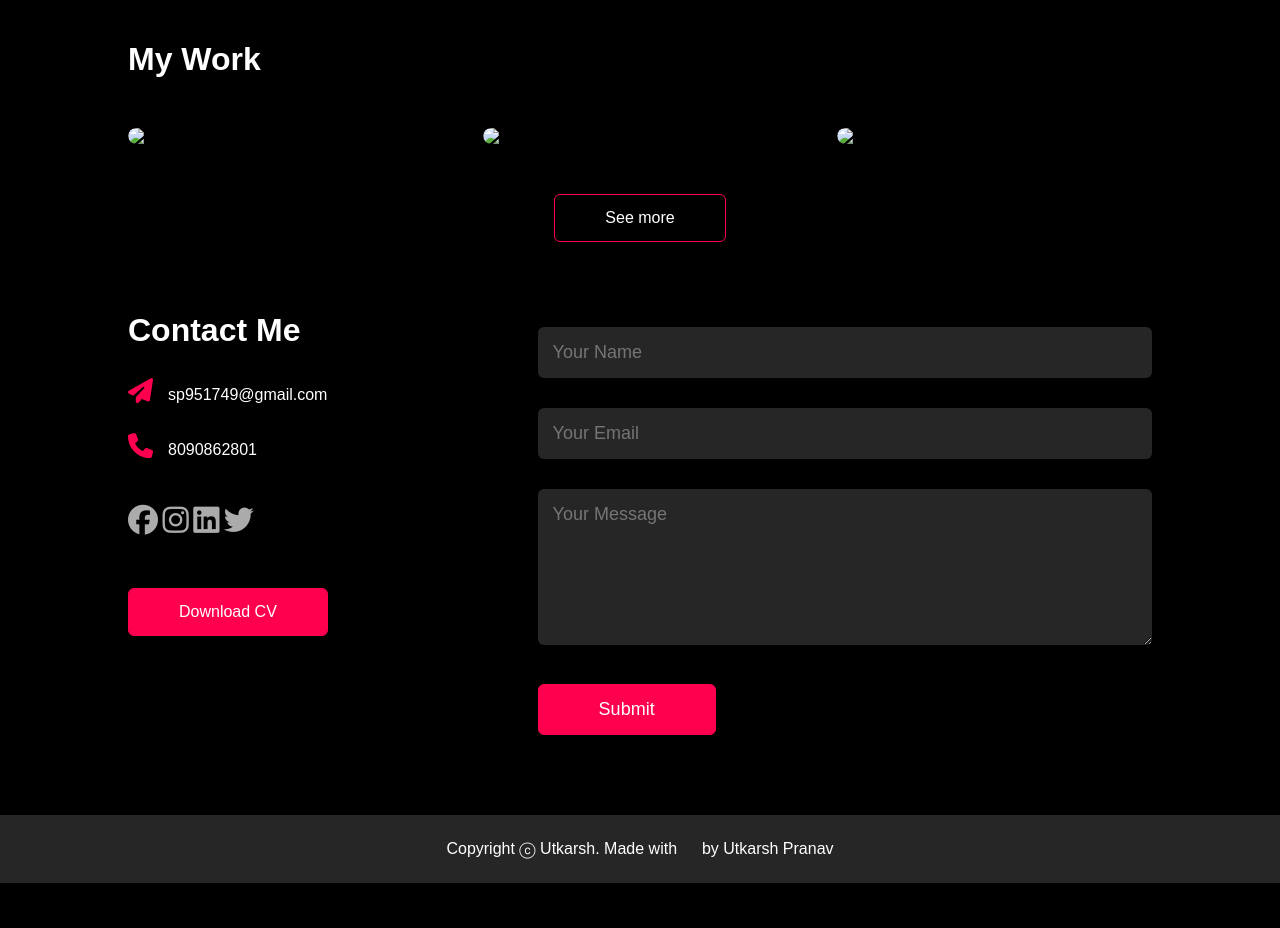
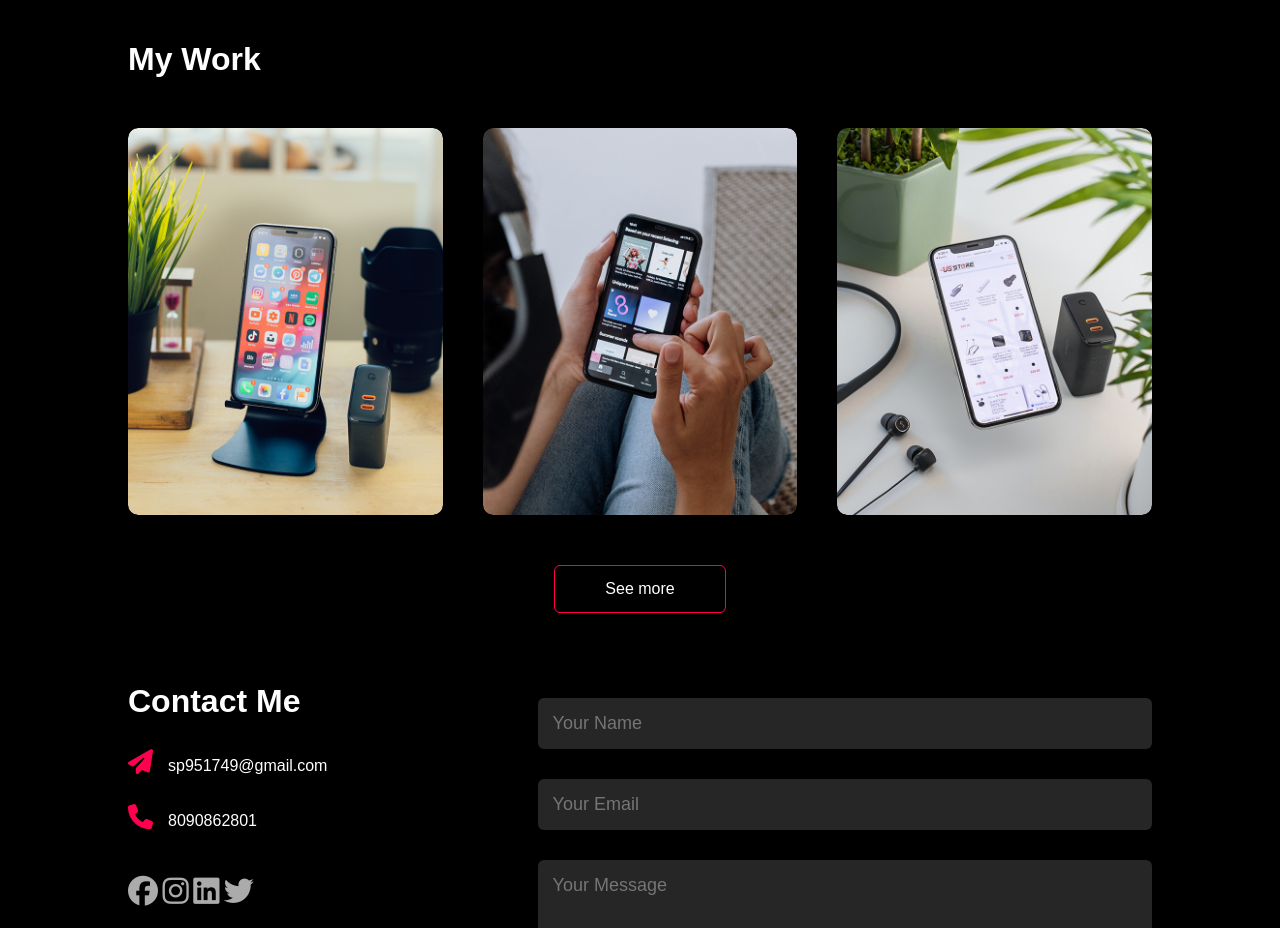
Before and after one commit to utkarshpranav1/portfolio.github.io, a plain HTML site: page index.html in a window 1280 px wide. Shown: the part 1840-2768 px from the top of the page. Before the commit the page ends 2723 px from the top, so only its background shows below. Drawn offline with Linux system fonts and the light colour scheme; files whose address does not match are found by name.

Commit message:
Update index.html

```diff
--- a/index.html
+++ b/index.html
@@ -103,7 +103,7 @@
             <h1>My Work</h1>
             <div class="work-list">
                 <div class="work">
-                    <img src="/portfoio/images/work-1.png">
+                    <img src="portfolio.github.io/images/work-1.png">
                     <div class="layer">
                         <h3>Social Media App</h3>
                         <p>Lorem ipsum dolor sit amet consectetur adipisicing elit. Itaque quaerat praesentium atque neque totam, deleniti voluptate molestias esse corrupti suscipit sit, ipsam placeat facilis debitis distinctio! Voluptates iste officiis vel.</p>
@@ -112,7 +112,7 @@
                     </div>
                 </div>
                 <div class="work">
-                    <img src="/portfoio/images/work-2.png">
+                    <img src="portfolio.github.io/images/work-2.png">
                     <div class="layer">
                         <h3>Music App</h3>
                         <p>Lorem ipsum dolor sit amet consectetur adipisicing elit. Itaque quaerat praesentium atque neque totam, deleniti voluptate molestias esse corrupti suscipit sit, ipsam placeat facilis debitis distinctio! Voluptates iste officiis vel.</p>
@@ -121,7 +121,7 @@
                     </div>
                 </div>
                 <div class="work">
-                    <img src="/portfoio/images/work-3.png">
+                    <img src="portfolio.github.io/images/work-3.png">
                     <div class="layer">
                         <h3>Online Shopping App</h3>
                         <p>Lorem ipsum dolor sit amet consectetur adipisicing elit. Itaque quaerat praesentium atque neque totam, deleniti voluptate molestias esse corrupti suscipit sit, ipsam placeat facilis debitis distinctio! Voluptates iste officiis vel.</p>
```
